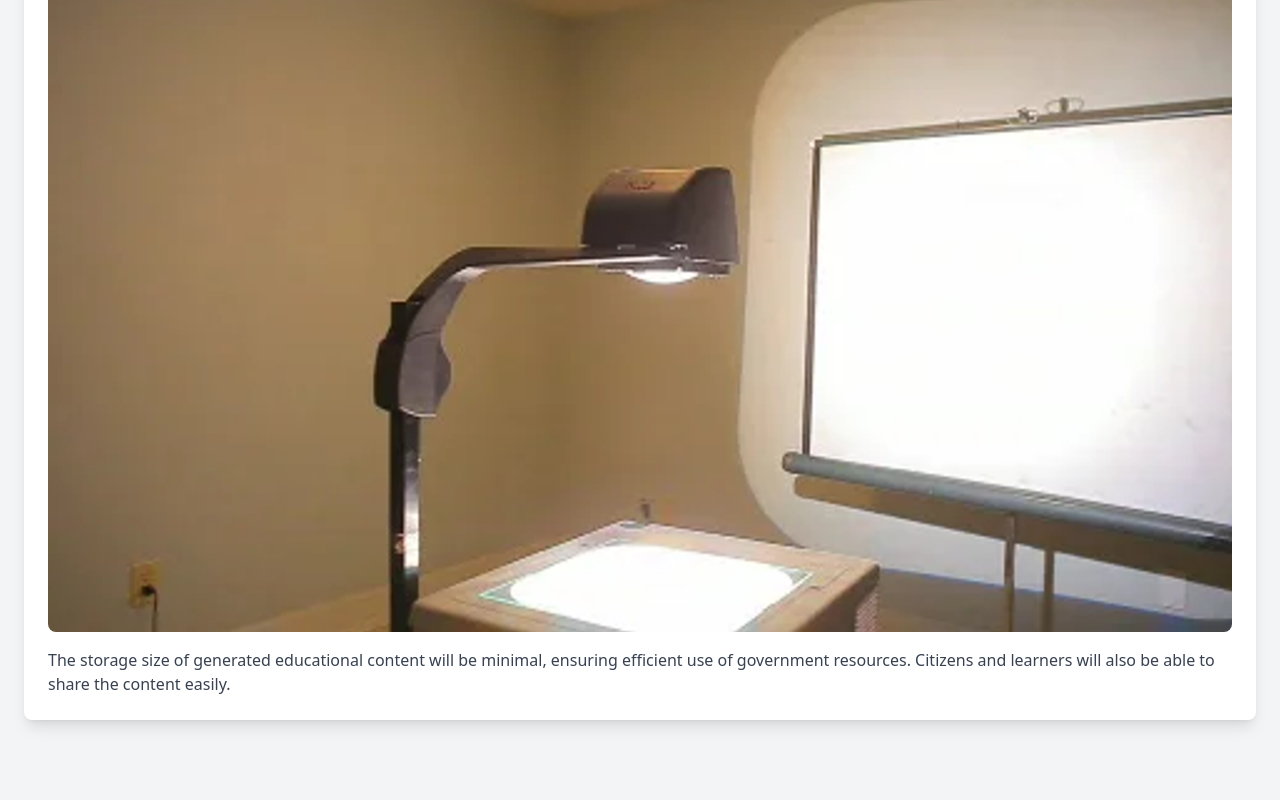
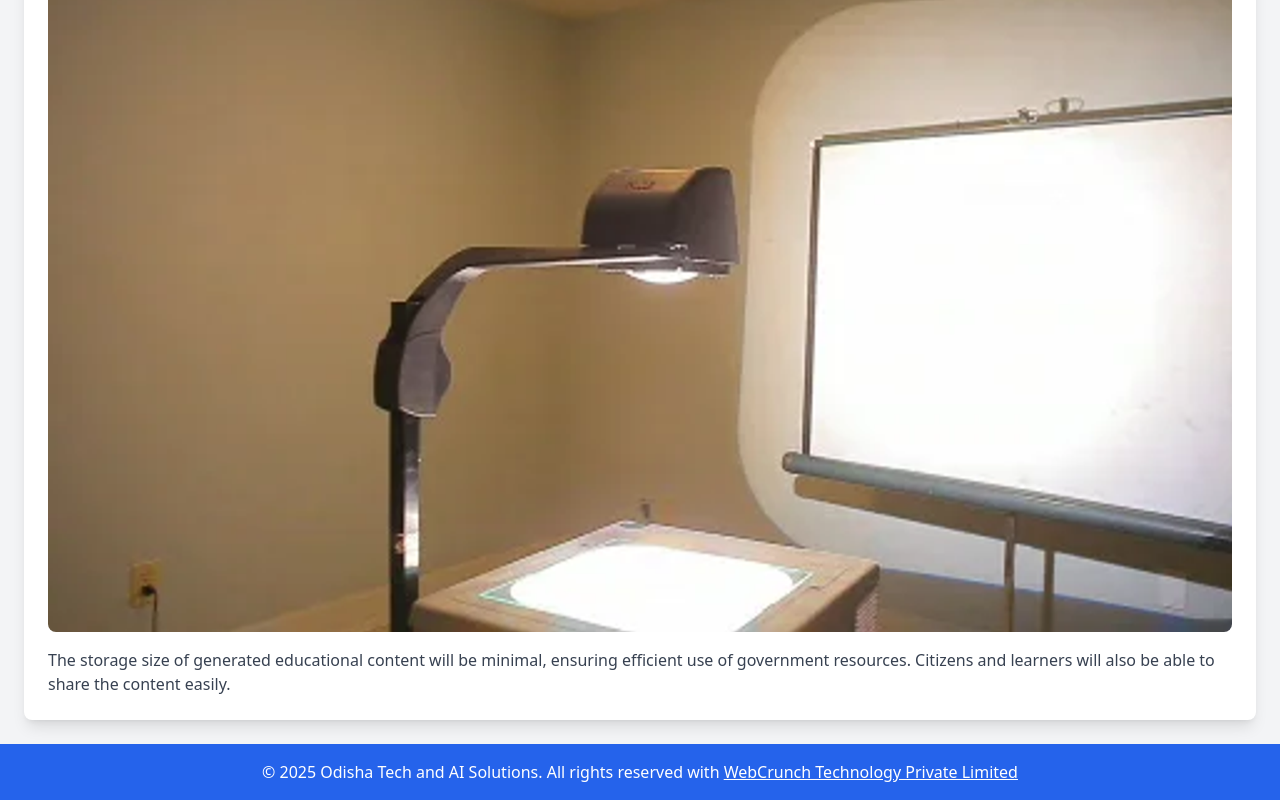
Before and after one commit to Ranjit246/ai-uc, a plain HTML site: page index.html in a window 1280 px wide. Shown: the part 6432-7232 px from the top of the page. Before the commit the page ends 7176 px from the top, so only its background shows below. Drawn offline with nearby package versions, Linux system fonts and the light colour scheme.

Commit message:
Update index.html

```diff
--- a/index.html
+++ b/index.html
@@ -129,5 +129,9 @@
          <p class="text-gray-700">The storage size of generated educational content will be minimal, ensuring efficient use of government resources. Citizens and learners will also be able to share the content easily.</p>
     </section>
 
+    <footer class="bg-blue-600 text-white p-4 text-center mt-6">
+        &copy; 2025 Odisha Tech and AI Solutions. All rights reserved with <a href="https://www.webcrunchtech.com" class="underline">WebCrunch Technology Private Limited</a>
+    </footer>
+
 </body>
 </html>
```
